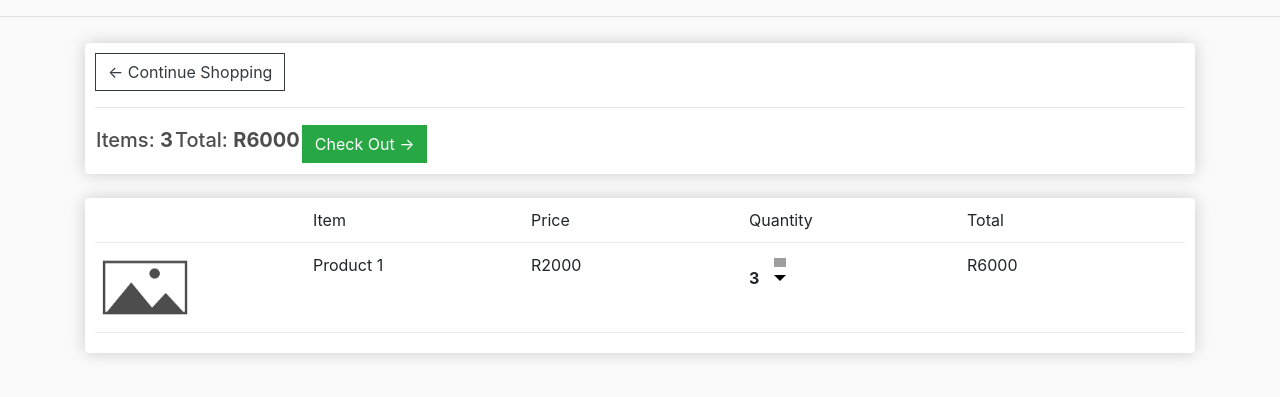
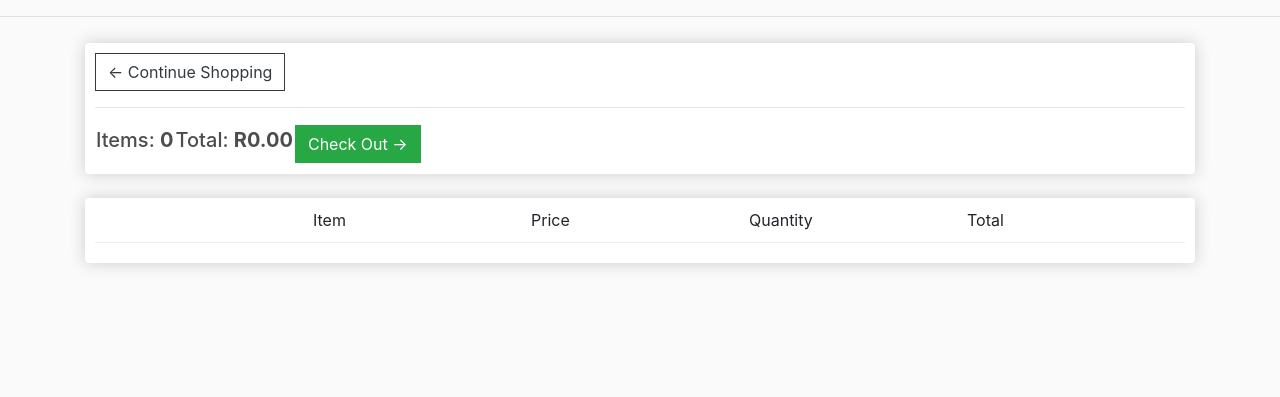
Before and after one commit to Boffin-626/Shopping, a Django app: page /cart/ in a window 1280 px wide. Shown: the part 57-454 px from the top of the page. Run offline with Django 4.2, Linux system fonts and the light colour scheme; lists and menus that the app fills with data are empty; grey boxes are pictures that could not be loaded.

Commit message:
cart and checkout functionality

```diff
--- a/shopping/templates/shopping/cart.html
+++ b/shopping/templates/shopping/cart.html
@@ -9,8 +9,8 @@
 
                 <hr>
                 <table>
-                    <th><h5>Items: <b>3</b></h5></th>
-                    <th><h5>Total: <b>R6000</b></h5></th>
+                    <th><h5>Items: <b>{{order.get_cart_items}} </b></h5></th>
+                    <th><h5>Total: <b>R{{order.get_cart_total | floatformat:2 }} </b></h5></th>
                     <th>
                         <a style="float: right;"
                         class="btn btn-success"
@@ -29,20 +29,21 @@
                     <div style="flex: 2;">Quantity</div>
                     <div style="flex: 2;">Total</div>
                 </div>
-
+                {% for item in items %}
                 <div class="cart-row">
                     <div style="flex: 2;"><img class="row-image" src="{% static 'images/unreal.png' %}"></div>
-                    <div style="flex: 2;">Product 1</div>
-                    <div style="flex: 2;">R2000</div>
+                    <div style="flex: 2;">{{item.product.name}}</div>
+                    <div style="flex: 2;">{{item.product.price | floatformat:2}}</div>
                     <div style="flex: 2;">
-                        <p class="quantity">3</p>
+                        <p class="quantity">{{item.quantity}}</p>
                         <div class="quantity">
                             <img class="chg-quantity" src="{% static 'images/arrow-up.png' %}">
                             <img class="chg-quantity" src="{% static 'images/arrow-down.png' %}">
                         </div>
                     </div>
-                    <div style="flex: 2;">R6000</div>
+                    <div style="flex: 2;"> {{item.get_total}} </div>
                 </div>
+                {% endfor %}
             </div>
         </div>
     </div>
--- a/shopping/views.py
+++ b/shopping/views.py
@@ -9,9 +9,33 @@ def store(request):
     return render(request, 'shopping/store.html', context)
 
 def cart(request):
-    context = {}
+
+    if request.user.is_authenticated:
+        customer = request.user.customer
+        order, created = Order.objects.get_or_create(customer=customer, complete=False)
+        items = order.orderitem_set.all()
+    else:
+        items = []
+        order = {'get_cart_total': 0, 'get_cart_items': 0}
+
+
+    context = {
+        'items': items, 'order': order
+    }
     return render(request, 'shopping/cart.html', context)
 
 def checkout(request):
-    context = {}
-    return render(request, 'shopping/checkout.html', context)
+
+        if request.user.is_authenticated:
+            customer = request.user.customer
+            order, created = Order.objects.get_or_create(customer=customer, complete=False)
+            items = order.orderitem_set.all()
+        else:
+            items = []
+            order = {'get_cart_total': 0, 'get_cart_items': 0}
+
+
+        context = {
+            'items': items, 'order': order
+        }
+        return render(request, 'shopping/checkout.html', context)
```
Also changed, not shown: shopping/models.py (+16 -0 lines), shopping/templates/shopping/checkout.html (+8 -5 lines), db.sqlite3.
